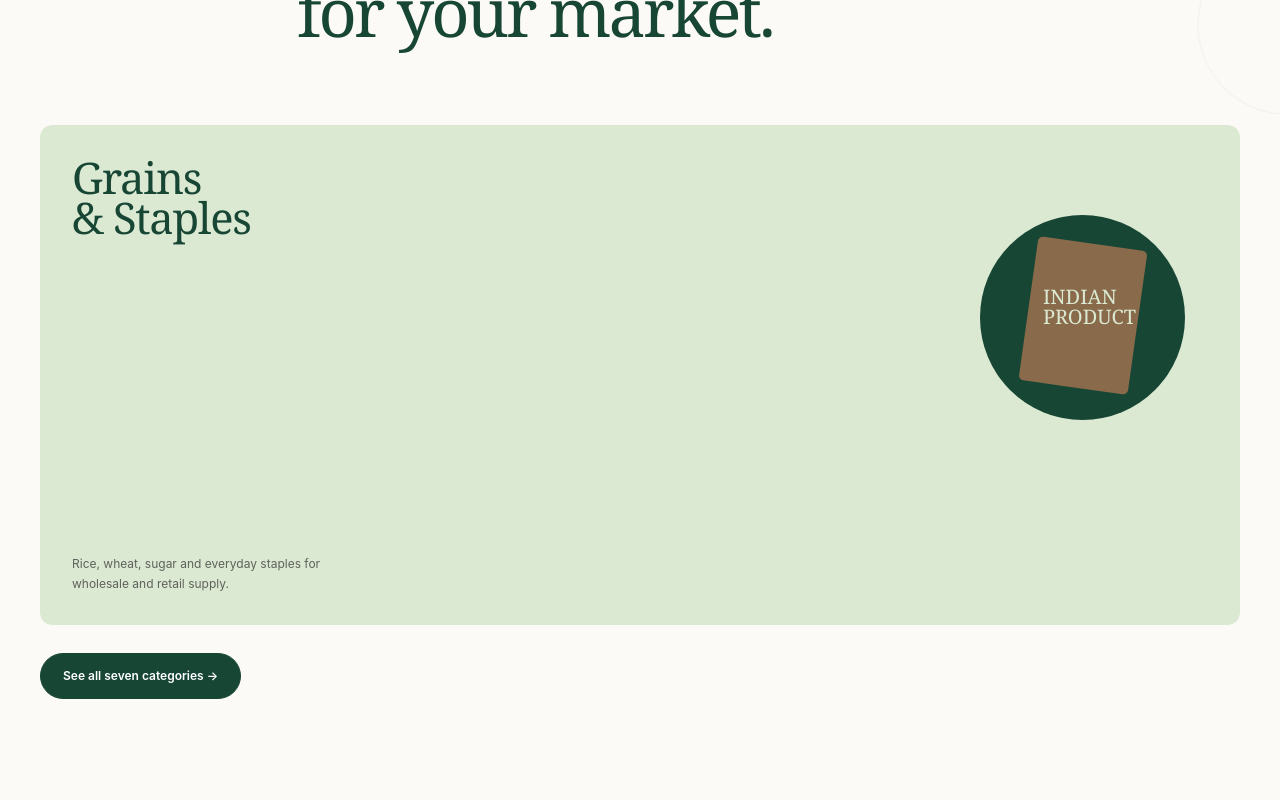
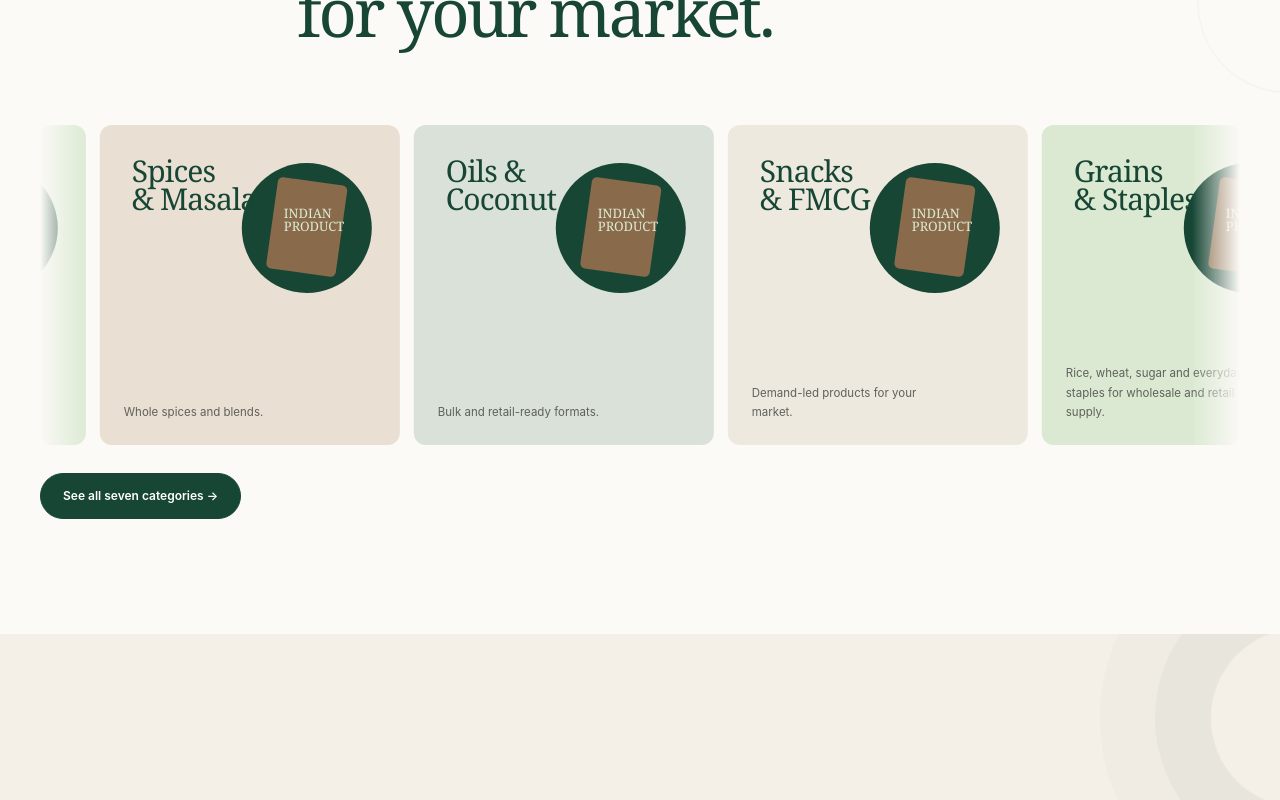
Before and after one commit to Lokesh-5618/sri-jothi-site, a React (Vite) app: page / in a window 1280 px wide. Shown: the part 2480-3280 px from the top of the page. Built offline with nearby package versions, Linux system fonts and the light colour scheme.

Commit message:
Refactor products carousel for auto-scrolling effect

```diff
--- a/src/index.css
+++ b/src/index.css
@@ -888,31 +888,36 @@ body:before {
 .product.small .product-art:before { width: 74px; height: 106px; left: 30px; top: 14px; }
 .product.small .product-art:after { font-size: 13px; left: 43px; top: 49px; }
 
-/* products carousel */
-.products-carousel { overflow: hidden; border-radius: 12px; }
-.products-track { display: flex; transition: transform 1.1s var(--ease); }
-.products-track .product { min-width: 100%; margin: 0; }
-.carousel-controls { display: flex; align-items: center; justify-content: center; gap: 18px; margin-top: 24px; }
-.carousel-btn {
-  width: 42px;
-  height: 42px;
-  border-radius: 50%;
-  border: 1px solid var(--line);
-  background: var(--paper);
-  display: flex;
-  align-items: center;
-  justify-content: center;
-  cursor: pointer;
-  color: var(--green);
-  padding: 0;
-  transition: background .25s, color .25s, transform .25s var(--ease), border-color .25s;
-}
-.carousel-btn svg { width: 16px; height: 16px; fill: none; stroke: currentColor; stroke-width: 2; stroke-linecap: round; stroke-linejoin: round; }
-.carousel-btn:hover { background: var(--green); color: #fff; border-color: var(--green); transform: translateY(-2px); }
-.carousel-dots { display: flex; gap: 8px; }
-.carousel-dot { width: 8px; height: 8px; border-radius: 50%; border: none; background: var(--lime-deep); cursor: pointer; padding: 0; transition: background .25s, transform .25s var(--ease); }
-.carousel-dot.active { background: var(--green); transform: scale(1.35); }
-@media (prefers-reduced-motion: reduce) { .products-track { transition: none; } }
+/* products carousel — continuous auto-scrolling strip, several cards visible at once */
+.products-carousel { overflow: hidden; border-radius: 12px; -webkit-mask-image: linear-gradient(90deg, transparent, #000 4%, #000 96%, transparent); mask-image: linear-gradient(90deg, transparent, #000 4%, #000 96%, transparent); }
+.products-track {
+  display: flex;
+  width: max-content;
+  gap: 14px;
+  animation: productsScroll 34s linear infinite;
+  will-change: transform;
+}
+.products-carousel:hover .products-track,
+.products-carousel:focus-within .products-track { animation-play-state: paused; }
+.products-track .product {
+  min-width: 300px;
+  max-width: 300px;
+  min-height: 320px;
+  margin: 0;
+}
+.products-track .product-art { width: 130px; right: 28px; top: 38px; }
+.products-track .product-art:before { width: 70px; height: 92px; left: 30px; top: 18px; }
+.products-track .product-art:after { font-size: 13px; left: 42px; top: 44px; }
+.products-track .product h3 { font-size: clamp(24px, 3vw, 30px); }
+.products-track .product p { left: 24px; bottom: 22px; max-width: 200px; font-size: 11.5px; }
+@keyframes productsScroll { to { transform: translateX(-50%); } }
+@media (max-width: 640px) {
+  .products-track .product { min-width: 240px; max-width: 240px; min-height: 280px; }
+  .products-track .product-art { width: 100px; right: 22px; top: 30px; }
+  .products-track .product-art:before { width: 54px; height: 70px; left: 24px; top: 14px; }
+  .products-track .product-art:after { font-size: 11px; left: 34px; top: 34px; }
+}
+@media (prefers-reduced-motion: reduce) { .products-track { animation: none; } }
 
 /* statement */
 .statement { background: var(--cream); padding-top: clamp(110px, 13vw, 180px); padding-bottom: clamp(110px, 13vw, 180px); }
```
